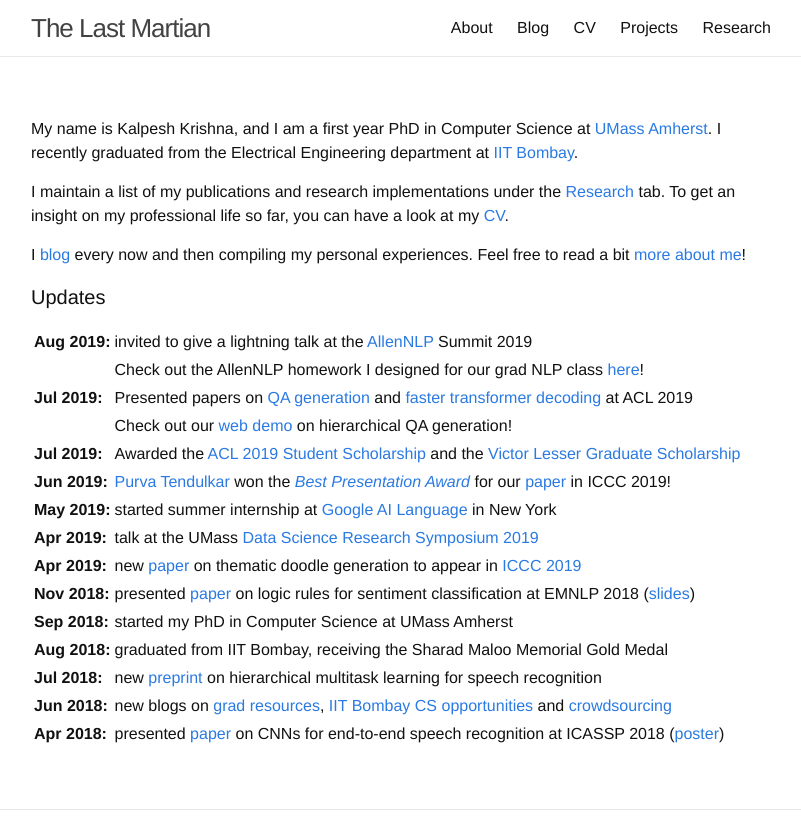
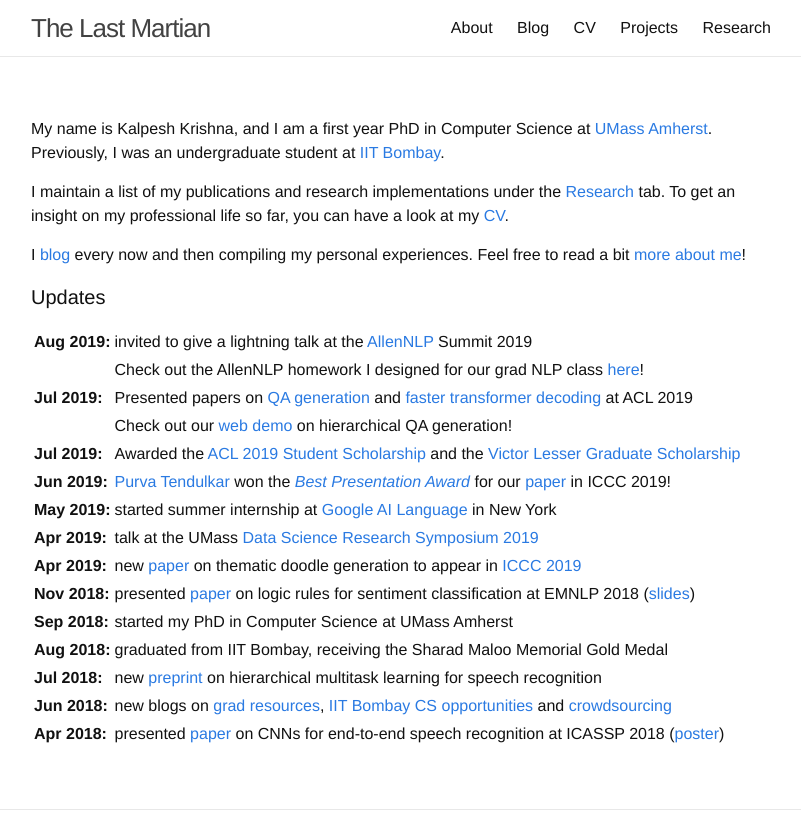
Before and after one commit to martiansideofthemoon/martiansideofthemoon.github.io, a Jekyll site: the page built from index.md, in a window 1280 px wide, cut to the strip 0-836 px from the top of the page. Shown: the whole strip, without its empty margins (239-1040 px from the left). Built offline with Jekyll 4.4.1, drawn with Linux system fonts in a browser that asks for light colours; comment, search, counter and statistics services are not loaded.

Commit message:
Update intro page

```diff
--- a/index.md
+++ b/index.md
@@ -3,7 +3,7 @@ layout: page
 ---
 {% include JB/setup %}
 
-My name is Kalpesh Krishna, and I am a first year PhD in Computer Science at [UMass Amherst](http://cs.umass.edu/). I recently graduated from the Electrical Engineering department at [IIT Bombay](http://iitb.ac.in).
+My name is Kalpesh Krishna, and I am a first year PhD in Computer Science at [UMass Amherst](http://cs.umass.edu/). Previously, I was an undergraduate student at [IIT Bombay](http://iitb.ac.in).
 
 I maintain a list of my publications and research implementations under the [Research]({{ site.url }}/research) tab. To get an insight on my professional life so far, you can have a look at my [CV]({{ site.url }}/cv).
 
```
